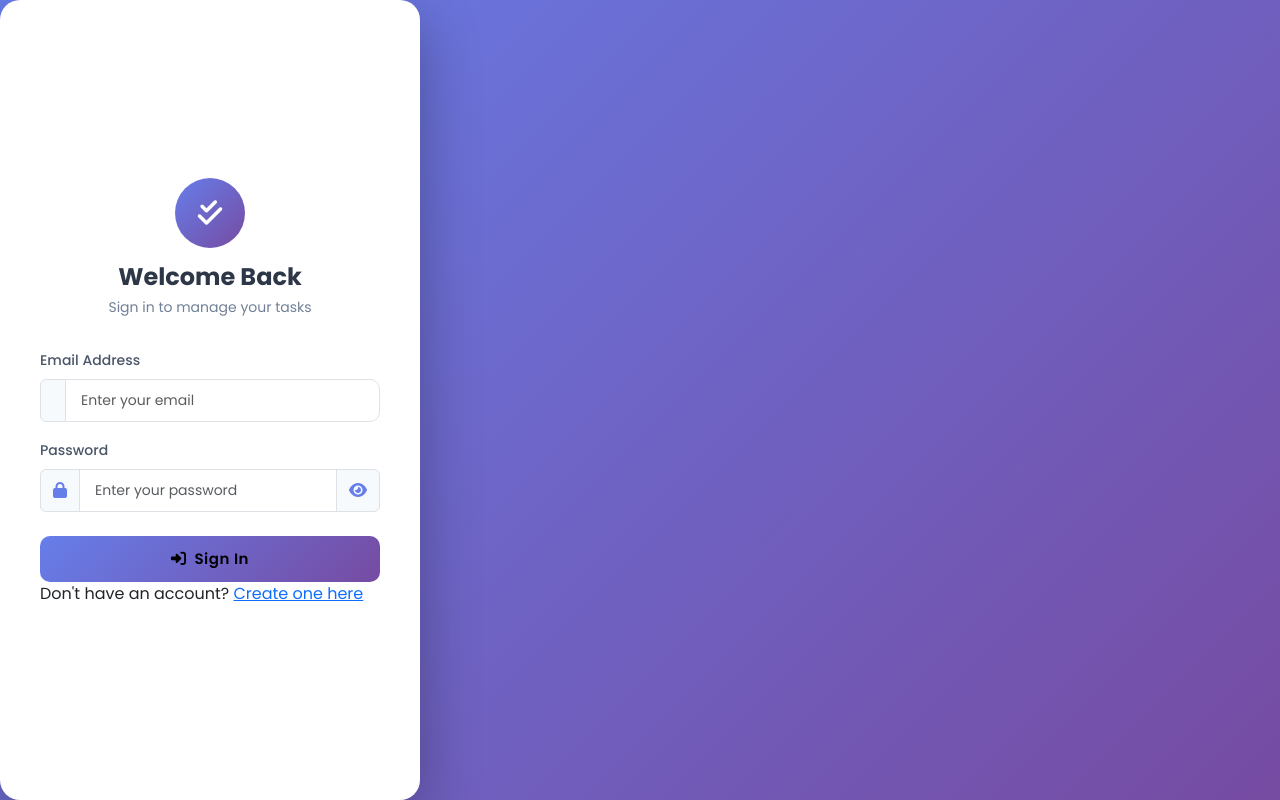
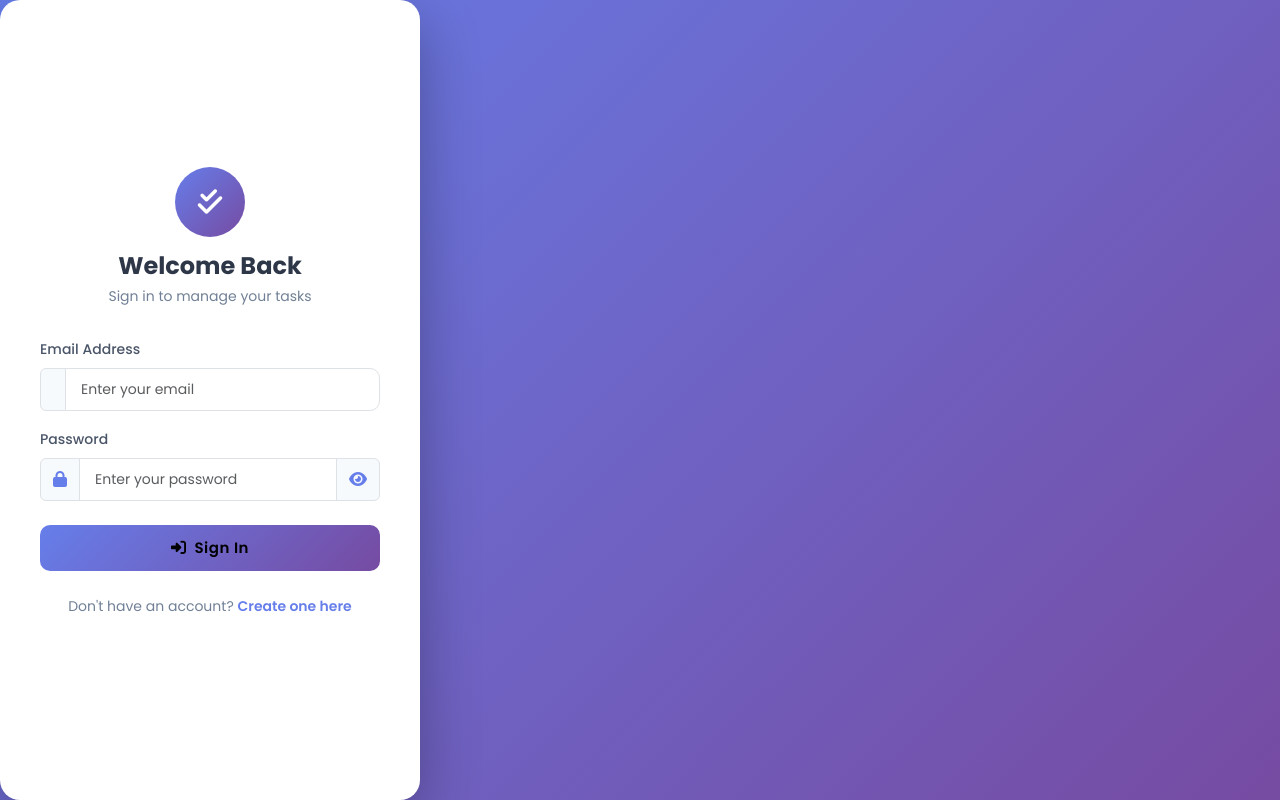
Before and after one commit to POSHANMS/todo-app-flask, a Flask app: page / in a window 1280 px wide. Run offline with Flask 3, Linux system fonts and the light colour scheme.

Commit message:
Add auth-footer styles - login page CSS complete

```diff
--- a/static/css/style.css
+++ b/static/css/style.css
@@ -147,3 +147,21 @@ body {
 .login-btn:active {
     transform: translateY(0px);
 }
+
+/* Bottom link section */
+.auth-footer {
+    text-align: center;
+    margin-top: 25px;
+    color: #718096;
+    font-size: 14px;
+}
+
+.auth-footer a {
+    color: #667eea;
+    font-weight: 600;
+    text-decoration: none;
+}
+
+.auth-footer a:hover {
+    text-decoration: underline;
+}
```
